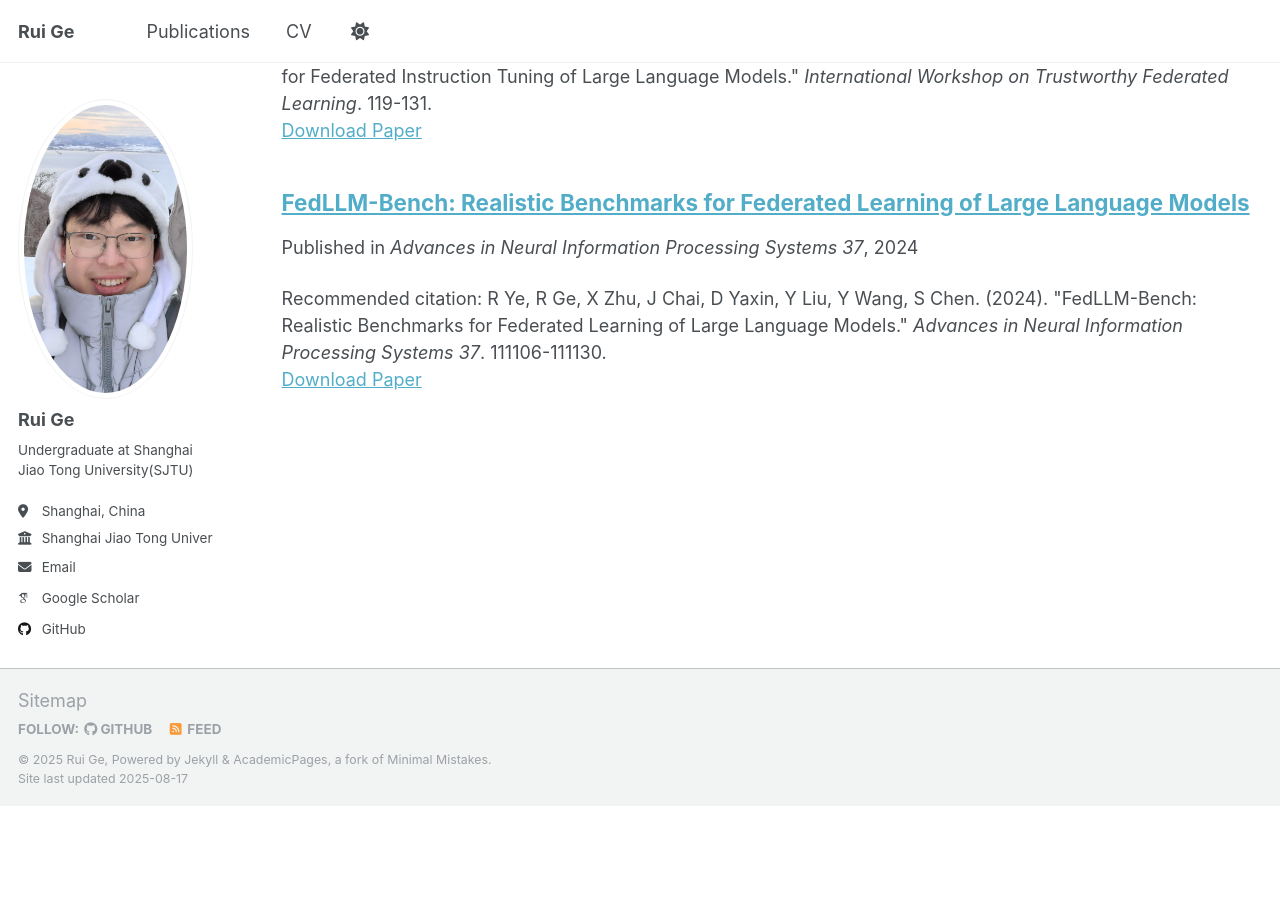
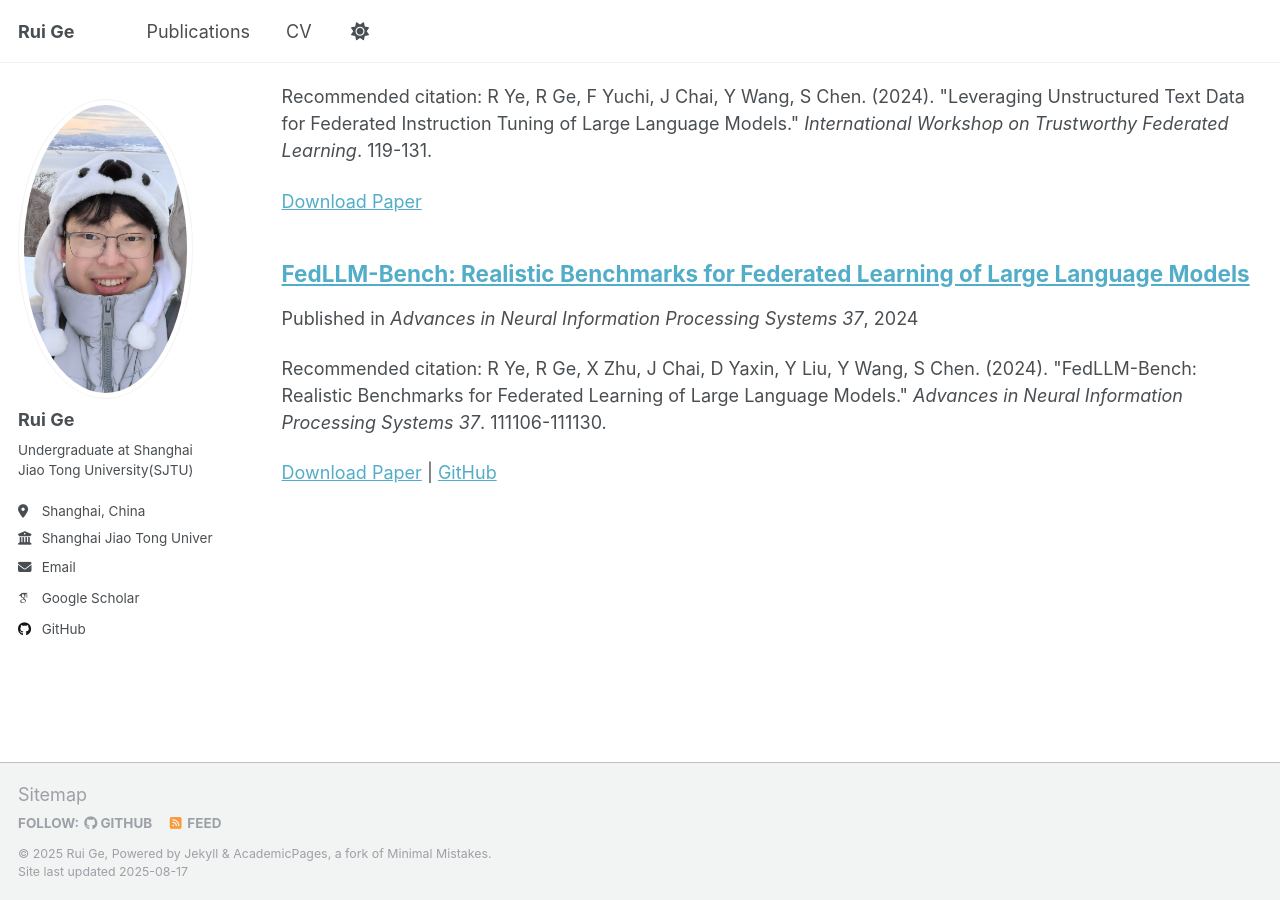
Before and after one commit to motigrez/motigrez.github.io, a Jekyll site: the page built from _pages/publications.html, in a window 1280 px wide and 900 px high, scrolled down 924 px. Built offline with Jekyll 4.4.1, drawn with Linux system fonts in a browser that asks for light colours; some web fonts are replaced; a script that is not in the unit is left out; before the commit the page ends 1730 px from its top, so only the background shows below that.

Commit message:
Update archive-single.html

```diff
--- a/_includes/archive-single.html
+++ b/_includes/archive-single.html
@@ -52,32 +52,28 @@
     <p class="archive__item-excerpt" itemprop="description"><p>{{ post.excerpt | markdownify | remove: '<p>' | remove: '</p>' }}<strong><a href="{{ base_path }}{{ post.url }}" rel="permalink"> Read more</a></strong></p></p>
     {% endif %}
 
-    {% if post.citation and post.paperurl and post.slidesurl and post.bibtexurl %}
-      <p>Recommended citation: {{ post.citation }}<br /><a href="{{ post.paperurl }}">Download Paper</a> | <a href="{{ post.slidesurl }}">Download Slides</a> | <a href="{{ post.bibtexurl }}">Download Bibtex</a></p>
-    {% elsif post.citation and post.paperurl and post.slidesurl %}
-      <p>Recommended citation: {{ post.citation }}<br /><a href="{{ post.paperurl }}">Download Paper</a> | <a href="{{ post.slidesurl }}">Download Slides</a></p>
-    {% elsif post.citation and post.paperurl and post.bibtexurl %}
-      <p>Recommended citation: {{ post.citation }}<br /><a href="{{ post.paperurl }}">Download Paper</a> | <a href="{{ post.bibtexurl }}">Download Bibtex</a></p>
-    {% elsif post.citation and post.paperurl %}
-      <p>Recommended citation: {{ post.citation }}<br /><a href="{{ post.paperurl }}">Download Paper</a></p>
-    {% elsif post.citation and post.slidesurl and post.bibtexurl %}
-      <p>Recommended citation: {{ post.citation }}<br /><a href="{{ post.slidesurl }}">Download Slides</a> | <a href="{{ post.bibtexurl}}">Download Bibtex</a></p>
-    {% elsif post.citation and post.slidesurl %}
-      <p>Recommended citation: {{ post.citation }}<br /><a href="{{ post.slidesurl }}">Download Slides</a></p>
-    {% elsif post.citation and post.bibtexurl %}
-      <p>Recommended citation: {{ post.citation }}<br /><a href="{{ post.bibtexurl }}">Download Bibtex</a></p>
-    {% elsif post.citation %}
+    {% if post.citation %}
       <p>Recommended citation: {{ post.citation }}</p>
-    {% elsif post.paperurl and post.bibtexurl %}
-      <p><a href=" {{ post.paperurl }} ">Download Paper</a> | <a href="{{ post.bibtexurl }}">Download Bibtex</a></p>
-    {% elsif post.paperurl %}
-      <p><a href=" {{ post.paperurl }} ">Download Paper</a></p>
-    {% elsif post.slidesurl and post.bibtexurl %}
-      <p><a href="{{ post.slidesurl }}">Download Slides</a> | <a href="{{ post.bibtexurl }}">Download Bibtex</a></p>
-    {% elsif post.slidesurl %}
-      <p><a href="{{ post.slidesurl }}">Download Slides</a></p>
-    {% elsif post.bibtexurl %}
-      <p><a href="{{ post.bibtexurl }}">Download Bibtex</a></p>
+    {% endif %}
+
+    {% if post.paperurl or post.slidesurl or post.bibtexurl or post.codeurl %}
+      <p>
+        {% if post.paperurl %}
+          <a href="{{ post.paperurl }}">Download Paper</a>
+          {% if post.slidesurl or post.bibtexurl or post.codeurl %} | {% endif %}
+        {% endif %}
+        {% if post.slidesurl %}
+          <a href="{{ post.slidesurl }}">Download Slides</a>
+          {% if post.bibtexurl or post.codeurl %} | {% endif %}
+        {% endif %}
+        {% if post.bibtexurl %}
+          <a href="{{ post.bibtexurl }}">Download Bibtex</a>
+          {% if post.codeurl %} | {% endif %}
+        {% endif %}
+        {% if post.codeurl %}
+          <a href="{{ post.codeurl }}">GitHub</a>
+        {% endif %}
+      </p>
     {% endif %}
 
   </article>
```
